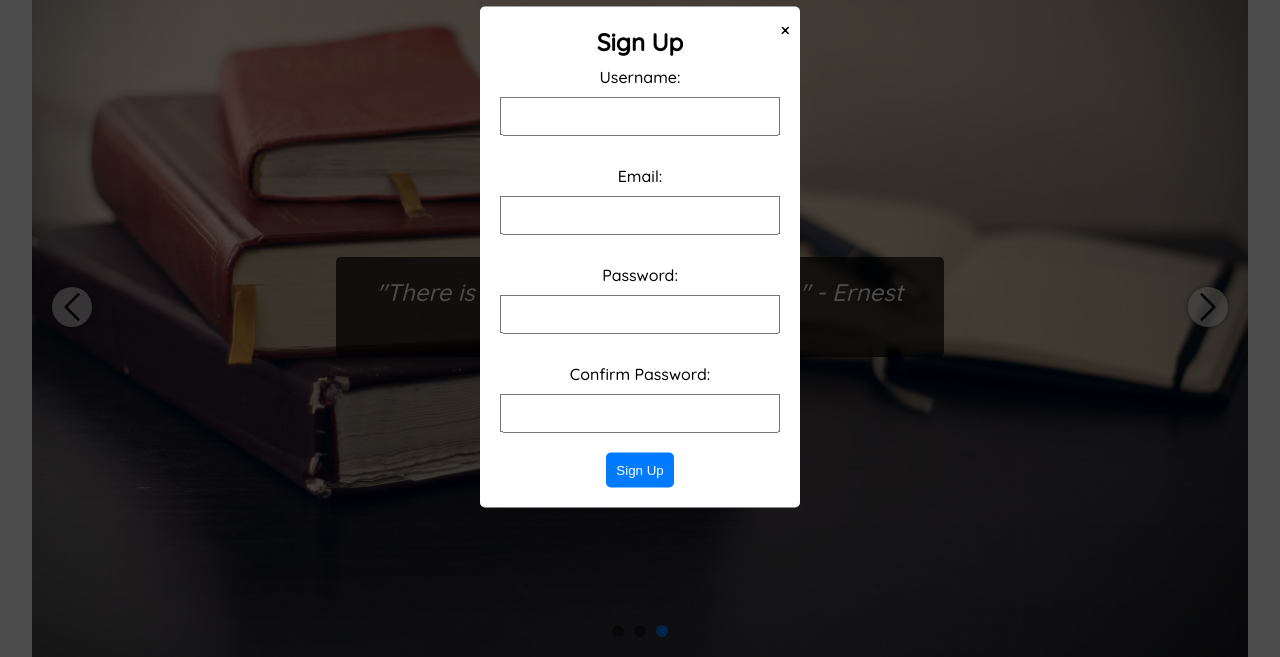
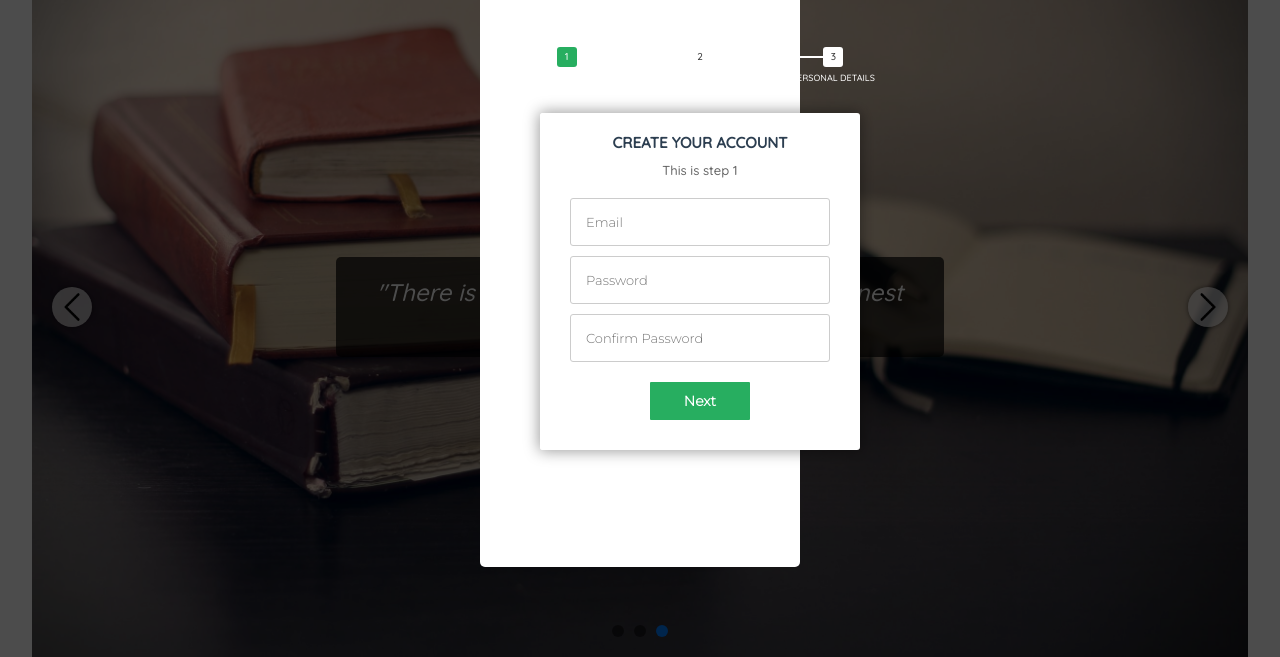
Before and after one commit to cvldz9/WDD-115, a plain HTML site: page index.html in a window 1280 px wide. Both pictures are taken after a click on the link "Sign Up". Shown: the part 143-800 px from the top of the page. Drawn offline with nearby package versions, Linux system fonts and the light colour scheme; a web font is replaced by a local one.

Commit message:
Adding animations to the Sign Up Form using JQuery

```diff
--- a/css/style.css
+++ b/css/style.css
@@ -789,31 +789,135 @@ bottom: 0;
 }
 
 /* Form Styles */
-form {
-  display: flex;
-  flex-direction: column;
-  align-items: center;
+#msform {
+  width: 400px;
+  height: 450px;
+  margin: 50px auto;
+  text-align: center;
+  position: relative;
 }
 
-label {
-  margin: 10px 0;
+#msform fieldset {
+  background: white;
+  border: 0 none;
+  border-radius: 3px;
+  box-shadow: 0 0 15px 1px rgba(0, 0, 0, 0.4);
+  padding: 20px 30px;
+  box-sizing: border-box;
+  width: 80%;
+  margin: 0 10%;
+
+  /*stacking fieldsets above each other*/
+  position: relative;
 }
 
-input {
-  padding: 10px;
-  margin-bottom: 20px;
-  width: 100%;
+/*Hide all except first fieldset*/
+#msform fieldset:not(:first-of-type) {
+  display: none;
 }
 
-button {
-  padding: 10px;
-  background-color: #007BFF;
-  color: #fff;
-  border: none;
-  border-radius: 5px;
-  cursor: pointer;
+/*inputs*/
+#msform input,
+#msform textarea {
+  padding: 15px;
+  border: 1px solid #ccc;
+  border-radius: 3px;
+  margin-bottom: 10px;
+  width: 100%;
+  box-sizing: border-box;
+  font-family: montserrat;
+  color: #2C3E50;
+  font-size: 13px;
 }
 
-button:hover {
-  background-color: #0056b3;
+/*buttons*/
+#msform .action-button {
+  width: 100px;
+  background: #27AE60;
+  font-weight: bold;
+  color: white;
+  border: 0 none;
+  border-radius: 1px;
+  cursor: pointer;
+  padding: 10px;
+  margin: 10px 5px;
+  text-decoration: none;
+  font-size: 14px;
 }
+
+#msform .action-button:hover,
+#msform .action-button:focus {
+  box-shadow: 0 0 0 2px white, 0 0 0 3px #27AE60;
+}
+
+/*headings*/
+.fs-title {
+  font-size: 15px;
+  text-transform: uppercase;
+  color: #2C3E50;
+  margin-bottom: 10px;
+}
+
+.fs-subtitle {
+  font-weight: normal;
+  font-size: 13px;
+  color: #666;
+  margin-bottom: 20px;
+}
+
+/*progressbar*/
+#progressbar {
+  margin-bottom: 30px;
+  overflow: hidden;
+  /*CSS counters to number the steps*/
+  counter-reset: step;
+}
+
+#progressbar li {
+  list-style-type: none;
+  color: white;
+  text-transform: uppercase;
+  font-size: 9px;
+  width: 33.33%;
+  float: left;
+  position: relative;
+}
+
+#progressbar li:before {
+  content: counter(step);
+  counter-increment: step;
+  width: 20px;
+  line-height: 20px;
+  display: block;
+  font-size: 10px;
+  color: #333;
+  background: white;
+  border-radius: 3px;
+  margin: 0 auto 5px auto;
+}
+
+/*progressbar connectors*/
+#progressbar li:after {
+  content: '';
+  width: 100%;
+  height: 2px;
+  background: white;
+  position: absolute;
+  left: -50%;
+  top: 9px;
+  z-index: -1;
+  /*put it behind the numbers*/
+}
+
+#progressbar li:first-child:after {
+  /*connector not needed before the first step*/
+  content: none;
+}
+
+/*marking active/completed steps green*/
+/*The number of the step and the connector before it = green*/
+#progressbar li.active:before,
+#progressbar li.active:after {
+  background: #27AE60;
+  color: white;
+}
--- a/index.html
+++ b/index.html
@@ -487,21 +487,48 @@
       <div class="popup-content">
         <span class="close" onclick="closePopup()">&times;</span>
         <h2>Sign Up</h2>
-        <form id="signupForm">
-          <label for="username">Username:</label>
-          <input type="text" id="username" name="username" required>
-
-          <label for="email">Email:</label>
-          <input type="email" id="email" name="email" required>
-
-          <label for="password">Password:</label>
-          <input type="password" id="password" name="password" required>
-
-          <label for="password">Confirm Password:</label>
-          <input type="password" id="confirm-password" name="confirm-password"
-            required>
-
-          <button type="button" onclick="submitForm()">Sign Up</button>
+        <!-- multistep form -->
+        <form id="msform">
+          <!-- progressbar -->
+          <ul id="progressbar">
+            <li class="active">Account Setup</li>
+            <li>Social Profiles</li>
+            <li>Personal Details</li>
+          </ul>
+          <!-- fieldsets -->
+          <fieldset>
+            <h2 class="fs-title">Create your account</h2>
+            <h3 class="fs-subtitle">This is step 1</h3>
+            <input type="text" name="email" placeholder="Email" />
+            <input type="password" name="pass" placeholder="Password" />
+            <input type="password" name="cpass"
+              placeholder="Confirm Password" />
+            <input type="button" name="next" class="next action-button"
+              value="Next" />
+          </fieldset>
+          <fieldset>
+            <h2 class="fs-title">Social Profiles</h2>
+            <h3 class="fs-subtitle">Your presence on the social network</h3>
+            <input type="text" name="twitter" placeholder="Twitter" />
+            <input type="text" name="facebook" placeholder="Facebook" />
+            <input type="text" name="gplus" placeholder="Google Plus" />
+            <input type="button" name="previous" class="previous action-button"
+              value="Previous" />
+            <input type="button" name="next" class="next action-button"
+              value="Next" />
+          </fieldset>
+          <fieldset>
+            <h2 class="fs-title">Personal Details</h2>
+            <h3 class="fs-subtitle">We will never sell it</h3>
+            <input type="text" name="fname" placeholder="First Name" />
+            <input type="text" name="lname" placeholder="Last Name" />
+            <input type="text" name="phone" placeholder="Phone" />
+            <textarea name="address" placeholder="Address"></textarea>
+            <input type="button" name="previous" class="previous action-button"
+              value="Previous" />
+            <button type="button" class="submit action-button"
+              onclick="submitForm()">Sign Up</button>
+          </fieldset>
         </form>
       </div>
     </div>
@@ -509,11 +536,17 @@
 
   </div>
 
+  <script src="https://code.jquery.com/jquery-3.7.1.min.js"
+    integrity="sha256-/JqT3SQfawRcv/BIHPThkBvs0OEvtFFmqPF/lYI/Cxo="
+    crossorigin="anonymous"></script>
+  <script
+    src="https://cdnjs.cloudflare.com/ajax/libs/jquery-easing/1.4.1/jquery.easing.min.js"></script>
   <script type="module"
     src="https://unpkg.com/ionicons@5.5.2/dist/ionicons/ionicons.esm.js"></script>
   <script nomodule
     src="https://unpkg.com/ionicons@5.5.2/dist/ionicons/ionicons.js"></script>
   <script src="https://unpkg.com/swiper@8/swiper-bundle.min.js"></script>
+  <script src="./js/jquery.js"></script>
   <script src="./js/script2.js"></script>
   <script src="./js/script.js"></script>
 
--- /dev/null
+++ b/js/jquery.js
@@ -0,0 +1,92 @@
+//jQuery time
+var current_fs, next_fs, previous_fs; //fieldsets
+var left, opacity, scale; //fieldset properties which we will animate
+var animating; //flag to prevent quick multi-click glitches
+
+$(".next").click(function () {
+  if (animating) return false;
+  animating = true;
+
+  current_fs = $(this).parent();
+  next_fs = $(this).parent().next();
+
+  next_fs.fadeIn();
+  current_fs.slideUp();
+  // next_fs.slideDown();
+
+  //activate next step on progressbar using the index of next_fs
+  $("#progressbar li").eq($("fieldset").index(next_fs)).addClass("active");
+
+  //show the next fieldset
+  next_fs.show();
+  //hide the current fieldset with style
+  current_fs.animate(
+    { opacity: 0 },
+    {
+      step: function (now, mx) {
+        //as the opacity of current_fs reduces to 0 - stored in "now"
+        //1. scale current_fs down to 80%
+        scale = 1 - (1 - now) * 0.2;
+        //2. bring next_fs from the right(50%)
+        left = now * 50 + "%";
+        //3. increase opacity of next_fs to 1 as it moves in
+        opacity = 1 - now;
+        current_fs.css({
+          transform: "scale(" + scale + ")",
+          position: "absolute",
+        });
+        next_fs.css({ left: left, opacity: opacity });
+      },
+      duration: 800,
+      complete: function () {
+        current_fs.hide();
+        animating = false;
+      },
+      //this comes from the custom easing plugin
+      easing: "easeInOutBack",
+    }
+  );
+});
+
+$(".previous").click(function () {
+  if (animating) return false;
+  animating = true;
+
+  current_fs = $(this).parent();
+  previous_fs = $(this).parent().prev();
+
+  //de-activate current step on progressbar
+  $("#progressbar li")
+    .eq($("fieldset").index(current_fs))
+    .removeClass("active");
+
+  //show the previous fieldset
+  previous_fs.show();
+  //hide the current fieldset with style
+  current_fs.animate(
+    { opacity: 0 },
+    {
+      step: function (now, mx) {
+        //as the opacity of current_fs reduces to 0 - stored in "now"
+        //1. scale previous_fs from 80% to 100%
+        scale = 0.8 + (1 - now) * 0.2;
+        //2. take current_fs to the right(50%) - from 0%
+        left = (1 - now) * 50 + "%";
+        //3. increase opacity of previous_fs to 1 as it moves in
+        opacity = 1 - now;
+        current_fs.css({ left: left });
+        previous_fs.css({
+          transform: "scale(" + scale + ")",
+          opacity: opacity,
+        });
+      },
+      duration: 800,
+      complete: function () {
+        current_fs.hide();
+        animating = false;
+      },
+      //this comes from the custom easing plugin
+      easing: "easeInOutBack",
+    }
+  );
+});
--- a/js/script.js
+++ b/js/script.js
@@ -187,14 +187,7 @@ function closePopup() {
 
 // Handle form submission (you can customize this function for your backend)
 function submitForm() {
-  // Get form values
-  const username = document.getElementById("username").value;
-  const email = document.getElementById("email").value;
-  const password = document.getElementById("password").value;
-
-  // Perform form validation here if needed
-
-  // Send the data to the server-side
+  console.log("Clicked!");
   alert("Oops, there's no server-side!");
 
   closePopup();
```
